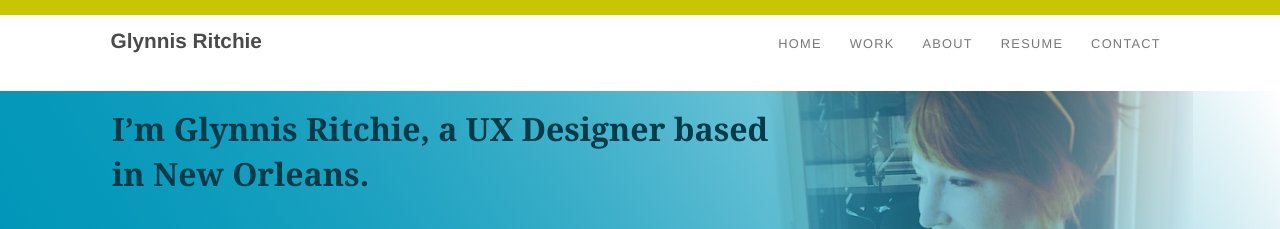
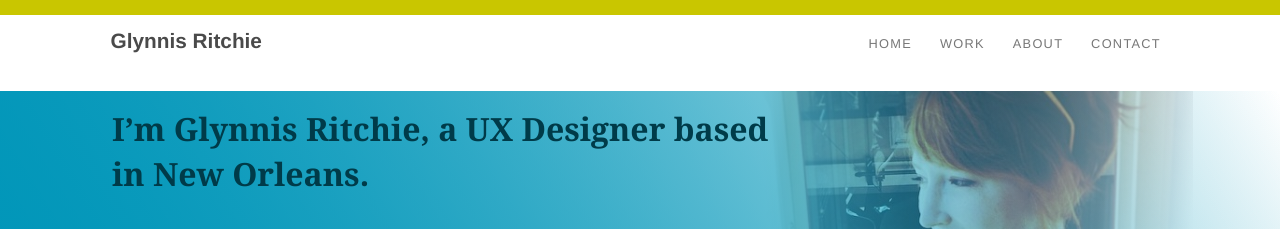
Before and after one commit to glynnis/glynn.is, a Jekyll site: the page built from index.html, in a window 1280 px wide and 900 px high. Shown: the top 229 px of the window. Built offline with Jekyll 4.4.1, drawn with Linux system fonts in a browser that asks for light colours; nearby versions of some CDN libraries.

Commit message:
Remove resume

```diff
--- a/_config.yml
+++ b/_config.yml
@@ -14,8 +14,6 @@ navigation:
     url: /index.html#work
   - title: About
     url: /about.html
-  - title: Resume
-    url: /glynnis_ritchie_resume.pdf
   - title: Contact
     url: "mailto:glynnis.ritchie+site@gmail.com?subject=Hi there! I just checked out your site"
 
```
